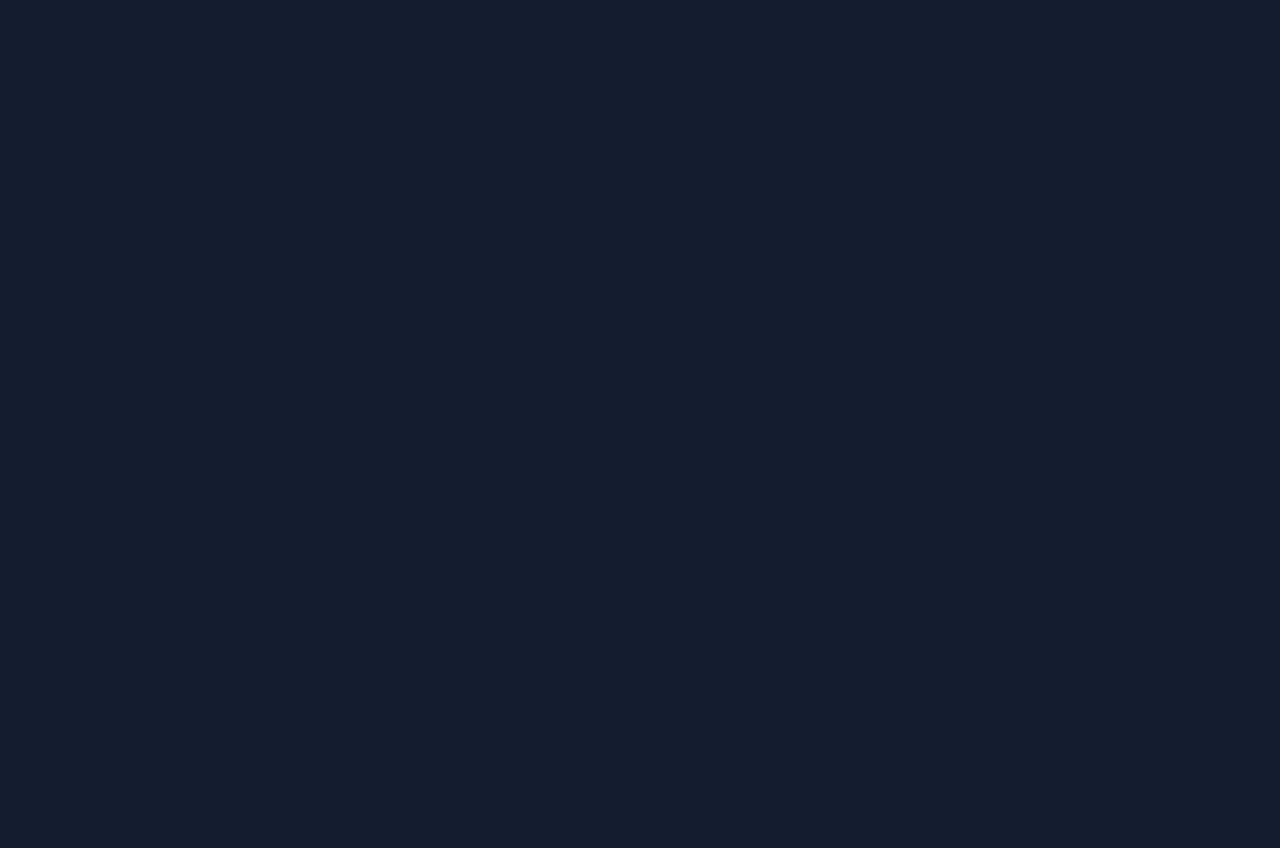
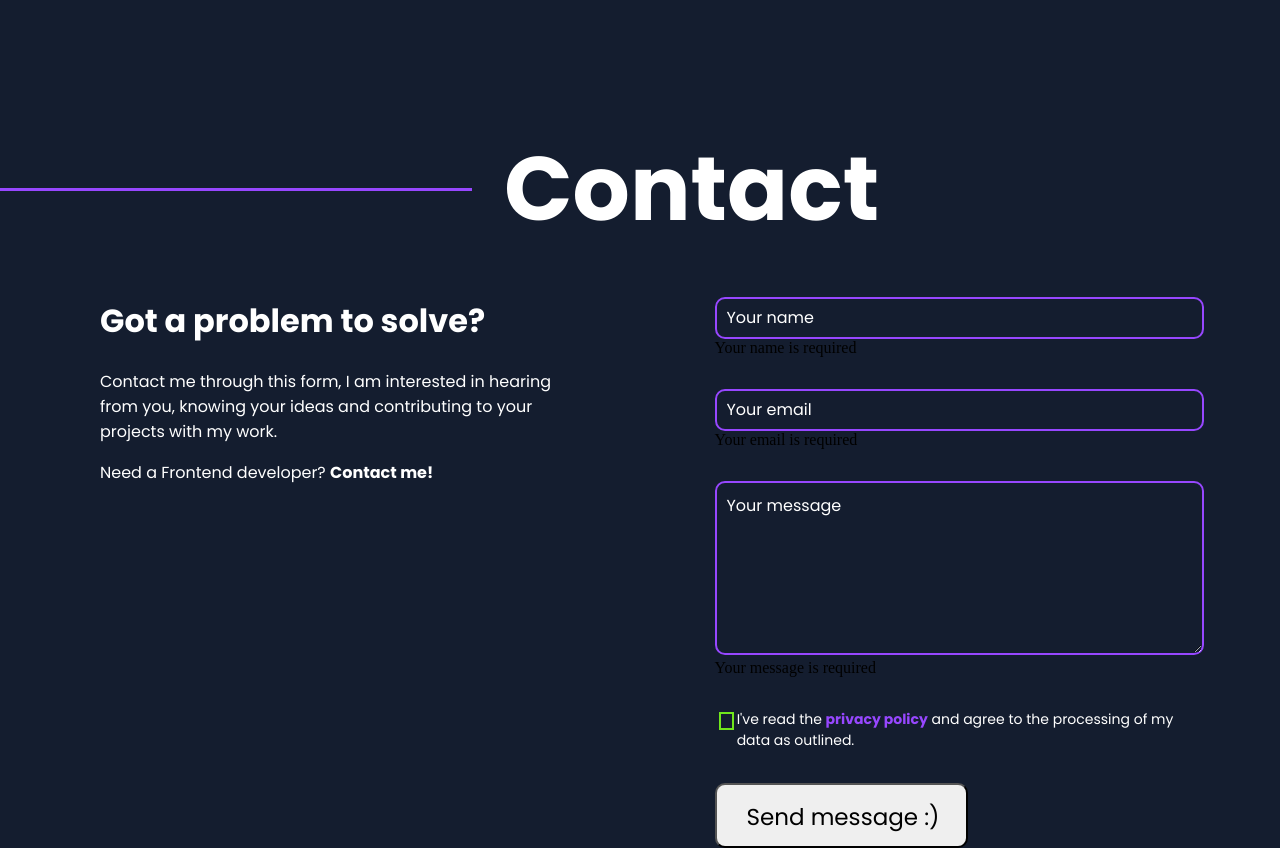
Before and after one commit to EduardKhaev/portfoliowebsite, an Angular app: page / in a window 1280 px wide. Shown: the part 4880-5728 px from the top of the page. Before the commit the page ends 4870 px from the top, so only its background shows below. Built offline with nearby package versions, Linux system fonts and the light colour scheme.

Commit message:
save last

```diff
--- a/src/app/app.component.html
+++ b/src/app/app.component.html
@@ -5,5 +5,6 @@
 <app-portfolio-header></app-portfolio-header>
 <app-portfolio></app-portfolio>
 <app-references></app-references>
+<app-contact-header></app-contact-header>
 <app-contact></app-contact>
 <router-outlet></router-outlet>
--- a/src/app/app.component.ts
+++ b/src/app/app.component.ts
@@ -8,7 +8,9 @@ import { RouterOutlet } from '@angular/router';
 import { PortfolioComponent } from "./portfolio/portfolio.component";
 import { PortfolioHeaderComponent } from "./portfolio-header/portfolio-header.component";
 import { ReferencesComponent } from "./references/references.component";
+import { ContactHeaderComponent } from "./contact-header/contact-header.component";
 import { ContactComponent } from "./contact/contact.component";
+
 
 
 
@@ -24,8 +26,8 @@ import { ContactComponent } from "./contact/contact.component";
     PortfolioComponent,
     PortfolioHeaderComponent,
     ReferencesComponent,
-    ContactComponent
-  ],
+    ContactHeaderComponent,
+    ContactComponent],
   templateUrl: './app.component.html',
   styleUrl: './app.component.scss'
 })
--- /dev/null
+++ b/src/app/contact-header/contact-header.component.html
@@ -0,0 +1,7 @@
+<main>
+    <div class="contacttitle">
+        <div class="emptydivleft"></div>
+        <h1>Contact</h1>
+    </div>
+
+</main>
--- /dev/null
+++ b/src/app/contact-header/contact-header.component.scss
@@ -0,0 +1,26 @@
+@import '../../styles.scss';
+
+main{
+    margin-top: 182px;
+    margin-right: 100px;
+    >.contacttitle{
+        display: flex;
+        justify-content: flex-start;
+        align-items: center;
+        gap: 32px;
+
+            >h1{
+                @include h1;
+                font-size: 90px;
+            }
+
+            >.emptydivleft{
+                width: 40%;
+                height: 3px;
+                @include purbleline;
+            }
+
+
+    }
+
+}
--- a/src/app/contact/contact.component.html
+++ b/src/app/contact/contact.component.html
@@ -1 +1,40 @@
-<p>contact works!</p>
+<main>
+    <div class="contactcotainer">
+        <div class="contactbody">
+            <div class="leftbody">
+                <h2>Got a problem to solve?</h2>
+                <span class="spanOne">
+                    Contact me through this form, I am interested in hearing from you,
+                    knowing your ideas and contributing to your projects with my work.
+                </span>
+                <span class="spanTwo">
+                    Need a Frontend developer? <b>Contact me!</b>
+                </span>
+            </div>
+            <div class="rightbody">
+                <div class="input-container">
+                    <input type="text" id="name" placeholder="Your name" required>
+                    <span class="error-message" id="name-error">Your name is required</span>
+                </div>
+                <div class="input-container">
+                    <input type="email" id="email" placeholder="Your email" required>
+                    <span class="error-message" id="email-error">Your email is required</span>
+                </div>
+                <div class="input-container">
+                    <textarea id="message" placeholder="Your message" required style="resize: both; width: 100%; height: 150px;"></textarea>
+                    <span class="error-message" id="message-error">Your message is required</span>
+                </div>
+                <div class="checkbox-container">
+                    <input type="checkbox" id="myCheckbox">
+                    <label for="myCheckbox">
+                        I've read the
+                        <span class="purple-text">privacy policy</span>
+                        and agree to the processing
+                        of my data as outlined.
+                    </label>
+                </div>
+                <button class="ContactBtn" (click)="validateForm($event)">Send message {{smiley}}</button>
+            </div>
+        </div>
+    </div>
+</main>
--- a/src/app/contact/contact.component.scss
+++ b/src/app/contact/contact.component.scss
@@ -1 +1,115 @@
 @import '../../styles.scss';
+
+main {
+    margin-top: 40px;
+    height: 50vh;
+
+    > .contactcotainer {
+        display: flex;
+        margin-left: 100px;
+        margin-right: 100px;
+
+        > .contactbody {
+            display: flex;
+            gap: 149px;
+
+            > .leftbody {
+                flex: 1;
+                display: flex;
+                flex-direction: column;
+                max-width: 474px;
+
+                > h2 {
+                    @include h1;
+                    font-size: 32px;
+                    margin-bottom: 24px;
+                }
+
+                > .spanOne {
+                    @include span;
+                    margin-bottom: 16px;
+                }
+
+                > .spanTwo {
+                    @include span;
+                }
+            }
+
+            > .rightbody {
+                flex: 1;
+                display: flex;
+                flex-direction: column;
+                max-width: 617px;
+                gap: 32px;
+
+
+                > .input-container {
+                    width: 100%;
+                    position: relative;
+
+                    &.error input {
+                        border: 2px solid red;
+                    }
+
+                    > input[type="text"],
+                    > input[type="email"],
+                    > textarea {
+                        @include inputDesign;
+                        border: 2px solid #9747ff;
+                        width: 100%;
+
+                        &::placeholder {
+                            color: white;
+                            font-family: 'Poppins';
+                            font-weight: 400;
+                            font-size: 16px;
+                        }
+
+
+                    }
+                }
+
+                .checkbox-container {
+                    display: flex;
+
+                    input[type="checkbox"] {
+                        appearance: none;
+                        width: 18px;
+                        height: 18px;
+                        border: 2px solid #70e61c;
+                        background-color: transparent;
+                        cursor: pointer;
+                        position: relative;
+
+                        &:checked::after {
+                            content: '';
+                            position: absolute;
+                            left: 6px;
+                            top: 0px;
+                            width: 3px;
+                            height: 10px;
+                            border: solid #70e61c;
+                            border-width: 0 2px 2px 0;
+                            transform: rotate(45deg);
+                        }
+                    }
+
+                    > label {
+                        @include span;
+                        font-size: 14px;
+                        @include colored-text-checkbox;
+                    }
+                }
+
+                > .ContactBtn {
+                    @include ContactButton;
+                    max-width: 253px;
+                    max-height: 65px;
+                    padding: 15px 30px;
+                    text-wrap: nowrap;
+                    text-align: center;
+                }
+            }
+        }
+    }
+}
--- a/src/app/contact/contact.component.ts
+++ b/src/app/contact/contact.component.ts
@@ -6,8 +6,74 @@ import { Component } from '@angular/core';
   standalone: true,
   imports: [CommonModule],
   templateUrl: './contact.component.html',
-  styleUrl: './contact.component.scss'
+  styleUrls: ['./contact.component.scss']
 })
 export class ContactComponent {
+  smiley: string = ':)';
 
+  constructor() {
+    this.addInputFocusListeners();
+  }
+
+  addInputFocusListeners(): void {
+    const inputs = document.querySelectorAll('.input-container input, .input-container textarea');
+
+    inputs.forEach((input) => {
+      // Hier den Typ angeben
+      const inputElement = input as HTMLInputElement | HTMLTextAreaElement;
+
+      inputElement.addEventListener('focus', () => {
+        inputElement.classList.add('focused');
+      });
+
+      inputElement.addEventListener('blur', () => {
+        if (inputElement.value.trim() === '') {
+          inputElement.classList.add('error');
+        } else {
+          inputElement.classList.remove('error');
+        }
+      });
+    });
+  }
+
+  validateForm(event: Event): void {
+    event.preventDefault();
+
+    const nameInput = document.getElementById('name') as HTMLInputElement;
+    const emailInput = document.getElementById('email') as HTMLInputElement;
+    const messageInput = document.getElementById('message') as HTMLTextAreaElement;
+
+    let isValid = true;
+
+    if (nameInput.value.trim() === '') {
+      nameInput.classList.add('error');
+      document.getElementById('name-error')!.style.display = 'block';
+      isValid = false;
+    } else {
+      nameInput.classList.remove('error');
+      document.getElementById('name-error')!.style.display = 'none';
+    }
+
+    if (emailInput.value.trim() === '') {
+      emailInput.classList.add('error');
+      document.getElementById('email-error')!.style.display = 'block';
+      isValid = false;
+    } else {
+      emailInput.classList.remove('error');
+      document.getElementById('email-error')!.style.display = 'none';
+    }
+
+    if (messageInput.value.trim() === '') {
+      messageInput.classList.add('error');
+      document.getElementById('message-error')!.style.display = 'block';
+      isValid = false;
+    } else {
+      messageInput.classList.remove('error');
+      document.getElementById('message-error')!.style.display = 'none';
+    }
+
+    if (isValid) {
+      console.log('Form submitted successfully!');
+    }
+  }
 }
--- a/src/styles.scss
+++ b/src/styles.scss
@@ -80,6 +80,24 @@ html {
     margin: 0;
   }
 }
+
+@mixin colored-text-checkbox {
+  .white-text {
+    color: white;
+    font-family: 'Poppins';
+    font-weight: 700;
+    font-size: 8px;
+  }
+
+  .purple-text {
+    color: rgb(151, 71, 255);
+    font-family: 'Poppins';
+    font-weight: 700;
+    font-size: 14px;
+    margin: 0;
+  }
+}
+
 @mixin purbletext{
   color: #9747ff;
   font-family: 'Poppins';
@@ -150,6 +168,36 @@ html {
       background-color: #70e61c;
     }
 }
+
+@mixin ContactButton{
+  border-radius: 10px;
+  font-size: 23px;
+  font-weight: 400;
+  font-family: 'Poppins';
+
+}
+
+@mixin inputDesign{
+
+  background-color: transparent;
+  border: 1px solid #9747ff;
+  color: white;
+  padding: 10px;
+  font-size: 16px;
+  border-radius: 10px;
+  outline: none;
+
+  &:hover {
+      border-color: #70e61c;
+  }
+  &::placeholder{
+    color: white;
+    font-family: 'Poppins';
+    font-weight: 400;
+    font-size: 16px;
+  }
+}
+
 
 
 @mixin portfolioTemplate{
```
Also changed, not shown: src/app/contact-header/contact-header.component.ts (added, +13 -0 lines), 1 other file (tests, documents, lock files or other folders).
